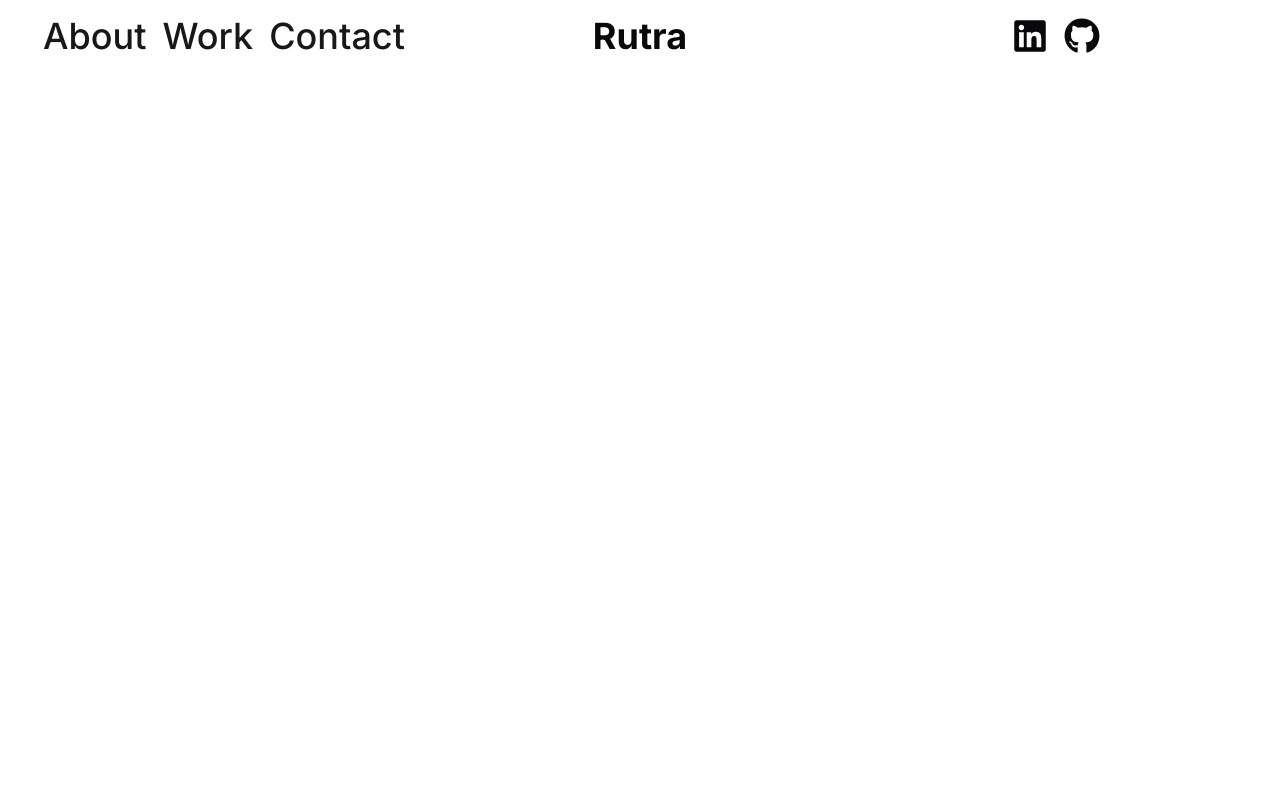
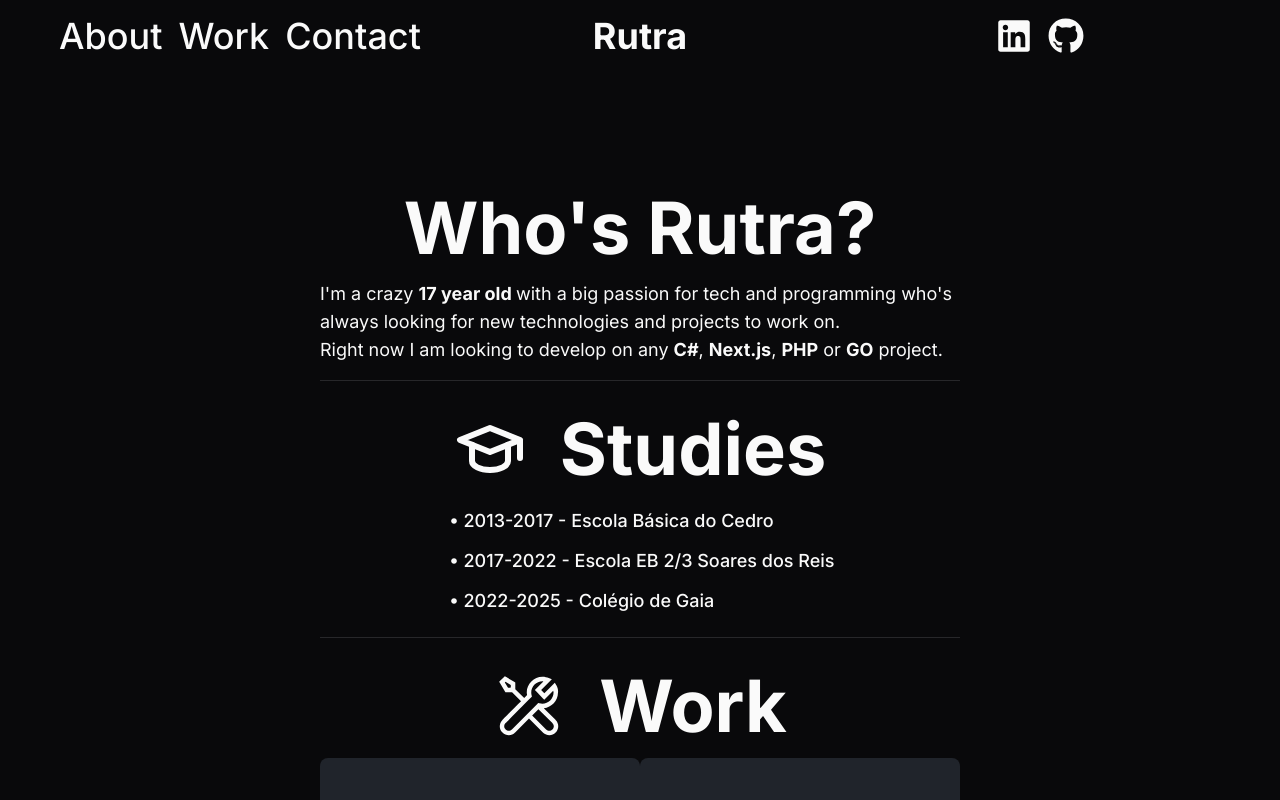
Before and after one commit to ArturC03/Portfolio, a Next.js app: page / in a window 1280 px wide. Shown: the top 800 px of the page. Built offline with nearby package versions, Linux system fonts and the light colour scheme.

Commit message:
Beautifull Box

```diff
--- /dev/null
+++ b/components/Map.tsx
@@ -0,0 +1,46 @@
+"use client";
+// components/Map.tsx
+import { MapContainer, TileLayer, Marker, Popup } from 'react-leaflet';
+import 'leaflet/dist/leaflet.css';
+import L from 'leaflet'; // Import L to fix the default icon issue
+import { LatLngExpression } from 'leaflet';
+
+// Fix Leaflet's default icon issue with Webpack
+delete (L.Icon.Default.prototype as any)._getIconUrl;
+
+L.Icon.Default.mergeOptions({
+  iconRetinaUrl: 'https://cdnjs.cloudflare.com/ajax/libs/leaflet/1.7.1/images/marker-icon-2x.png',
+  iconUrl: 'https://cdnjs.cloudflare.com/ajax/libs/leaflet/1.7.1/images/marker-icon.png',
+  shadowUrl: 'https://cdnjs.cloudflare.com/ajax/libs/leaflet/1.7.1/images/marker-shadow.png',
+});
+
+interface MapProps {
+  center: LatLngExpression;
+  zoom: number;
+  height: string;
+  width: string;
+  text: string;
+}
+
+const Map = ({ center, zoom, height, width, text }: MapProps) => {
+  return (
+    <div className="relative" style={{ height, width }}>
+      <MapContainer
+        center={center}
+        zoom={zoom}
+        style={{ height: '100%', width: '100%' }} // Ensure the map fills the container
+        className="absolute top-0 left-0"
+      >
+        <TileLayer
+          url="https://{s}.tile.openstreetmap.org/{z}/{x}/{y}.png"
+          attribution='© <a href="https://www.openstreetmap.org/copyright">OpenStreetMap</a> contributors'
+        />
+        <Marker position={center}>
+          <Popup>{text}</Popup>
+        </Marker>
+      </MapContainer>
+    </div>
+  );
+};
+
+export default Map;
--- a/package.json
+++ b/package.json
@@ -44,6 +44,7 @@
     "date-fns": "^3.6.0",
     "embla-carousel-react": "^8.1.6",
     "input-otp": "^1.2.4",
+    "leaflet": "^1.9.4",
     "lucide-react": "^0.408.0",
     "next": "14.2.5",
     "next-themes": "^0.3.0",
@@ -52,6 +53,7 @@
     "react-dom": "^18",
     "react-hook-form": "^7.52.1",
     "react-icons": "^5.2.1",
+    "react-leaflet": "^4.2.1",
     "react-resizable-panels": "^2.0.20",
     "recharts": "^2.12.7",
     "sonner": "^1.5.0",
@@ -61,9 +63,11 @@
     "zod": "^3.23.8"
   },
   "devDependencies": {
+    "@types/leaflet": "^1.9.12",
     "@types/node": "^20",
     "@types/react": "^18",
     "@types/react-dom": "^18",
+    "@types/react-leaflet": "^2.8.3",
     "eslint": "^8",
     "eslint-config-next": "14.2.5",
     "postcss": "^8",
--- a/src/app/globals.css
+++ b/src/app/globals.css
@@ -59,11 +59,20 @@
   }
 }
 
+h1 {
+  @apply flex text-wrap text-left text-7xl font-bold py-4;
+}
+
+
 @layer base {
   * {
     @apply border-border;
   }
   body {
-    @apply bg-background text-foreground;
+    @apply bg-background text-foreground px-6 text-lg;
   }
 }
+
+.projectCard {
+  @apply bg-slate-500/25  rounded-lg
+}
--- a/src/app/layout.tsx
+++ b/src/app/layout.tsx
@@ -17,7 +17,7 @@ export default function RootLayout({
   children: React.ReactNode;
 }>) {
   return (
-    <html lang="en">
+    <html lang="en" className="dark">
       <body className={inter.className}>
         <Nav/>
         {children}</body>
--- a/src/app/page.tsx
+++ b/src/app/page.tsx
@@ -1,9 +1,90 @@
 import Image from "next/image";
-
+import { Separator } from "@/components/ui/separator"
+import {
+  HoverCard,
+  HoverCardContent,
+  HoverCardTrigger,
+} from "@/components/ui/hover-card"
+import { Button } from "@/components/ui/button"
+import Map from "@/components/Map";
+import { RxDotFilled } from "react-icons/rx";
+import { TbSchool } from "react-icons/tb";
+import { FaSchool } from "react-icons/fa";
+import { FaSuitcase } from "react-icons/fa"
+import { LiaToolsSolid } from "react-icons/lia";
 export default function Home() {
   return (
-    <main className="">
+    <main className="absolute justify-items-center text-left text-wrap left-80 right-80 top-40 py-4">
+        <h1 className="">Who's Rutra?</h1>
+        <p>
+          I'm a crazy <b>17 year old </b>with a big passion for tech and programming who's always looking for new technologies and projects to work on. <br/>
+          Right now I am looking to develop on any <b>C#</b>, <b>Next.js</b>, <b>PHP</b> or <b>GO</b> project.
+        </p>
 
-    </main>
+    <Separator className="my-4"/>
+
+    <h1 className=""><TbSchool/>&nbsp; Studies</h1>
+      <ul>
+        <li>
+
+        <HoverCard>
+      <HoverCardTrigger asChild>
+       <Button variant="link" className="px-6 text-lg"><RxDotFilled/> 2013-2017 - Escola Básica do Cedro</Button>
+      </HoverCardTrigger>
+      <HoverCardContent className="w-full h-full">
+        <div className="flex justify-between space-x-4">
+         <div className="justify-items-center text-center space-y-1">
+            <Map center={[41.1134732918017, -8.609806539380813]} zoom={20} text="This is where I learned to read and write :)" width="20rem" height="20rem"/>
+            <Separator className="my-2"/>
+            <h3 className="text-xl font-normal ">My Primary School</h3>
+          </div>
+        </div>
+      </HoverCardContent>
+    </HoverCard>
+        </li>
+
+        <li>
+        <HoverCard>
+      <HoverCardTrigger asChild>
+        <Button variant="link" className="px-6 text-lg"><RxDotFilled/> 2017-2022 - Escola EB 2/3 Soares dos Reis</Button>
+      </HoverCardTrigger>
+      <HoverCardContent className="w-full h-full">
+        <div className="flex justify-between space-x-4">
+         <div className="justify-items-center text-center space-y-1">
+            <Map center={[41.11010028578019, -8.598619602014631]} zoom={17} text="We can forget what happened here &nbsp; -_-" width="20rem" height="20rem"/>
+            <Separator className="my-2"/>
+            <h3 className="text-xl font-normal">Middle School</h3>
+          </div>
+        </div>
+      </HoverCardContent>
+    </HoverCard>
+        </li>
+
+        <li>
+        <HoverCard>
+      <HoverCardTrigger asChild>
+        <Button variant="link" className="px-6 text-lg"><RxDotFilled/> 2022-2025 - Colégio de Gaia</Button>
+      </HoverCardTrigger>
+      <HoverCardContent className="w-full h-full">
+        <div className="flex justify-between space-x-4">
+         <div className="justify-items-center text-center space-y-1">
+            <Map center={[41.12563672177117, -8.609255932012234]} zoom={18} text="Finnally school is fun again :)" width="20rem" height="20rem"/>
+            <Separator className="my-2"/>
+            <h3 className="text-xl font-normal">High School</h3>
+          </div>
+        </div>
+      </HoverCardContent>
+    </HoverCard>
+        </li>
+      </ul>
+
+    <Separator className="my-4"/>
+
+    <h1><LiaToolsSolid /> &nbsp; Work</h1>
+    <div className="flex flex-1 w-full h-auto justify-between justify-items-center">
+      <div className="projectCard w-80 h-80"></div>
+      <div className="projectCard w-80 h-80"></div>
+    </div>
+   </main>
   );
 }
```
Also changed, not shown: 1 other file (tests, documents, lock files or other folders).
